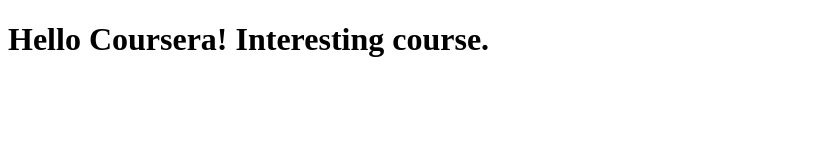
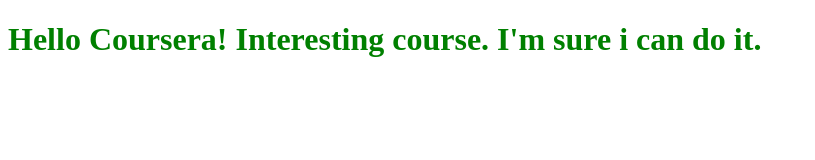
Before and after one commit to smartlittlemoon/htmlcss, a plain HTML site: page site/index.html in a window 1280 px wide. Shown: the whole page, without its empty margins (0-815 px from the left). Drawn offline with Linux system fonts and the light colour scheme.

Commit message:
added color

```diff
--- a/site/index.html
+++ b/site/index.html
@@ -1,13 +1,16 @@
 <!DOCTYPE html>
 <html>
 <head>
+<style type="text/css">
+	h1{color:green;}
+</style>
 	<title>
 		Hello Coursera!
 	</title>
 </head>
 <body>
 	<h1>
-		Hello Coursera! Interesting course.
+		Hello Coursera! Interesting course. I'm sure i can do it.
 	</h1>
 </body>
 </html>
```
